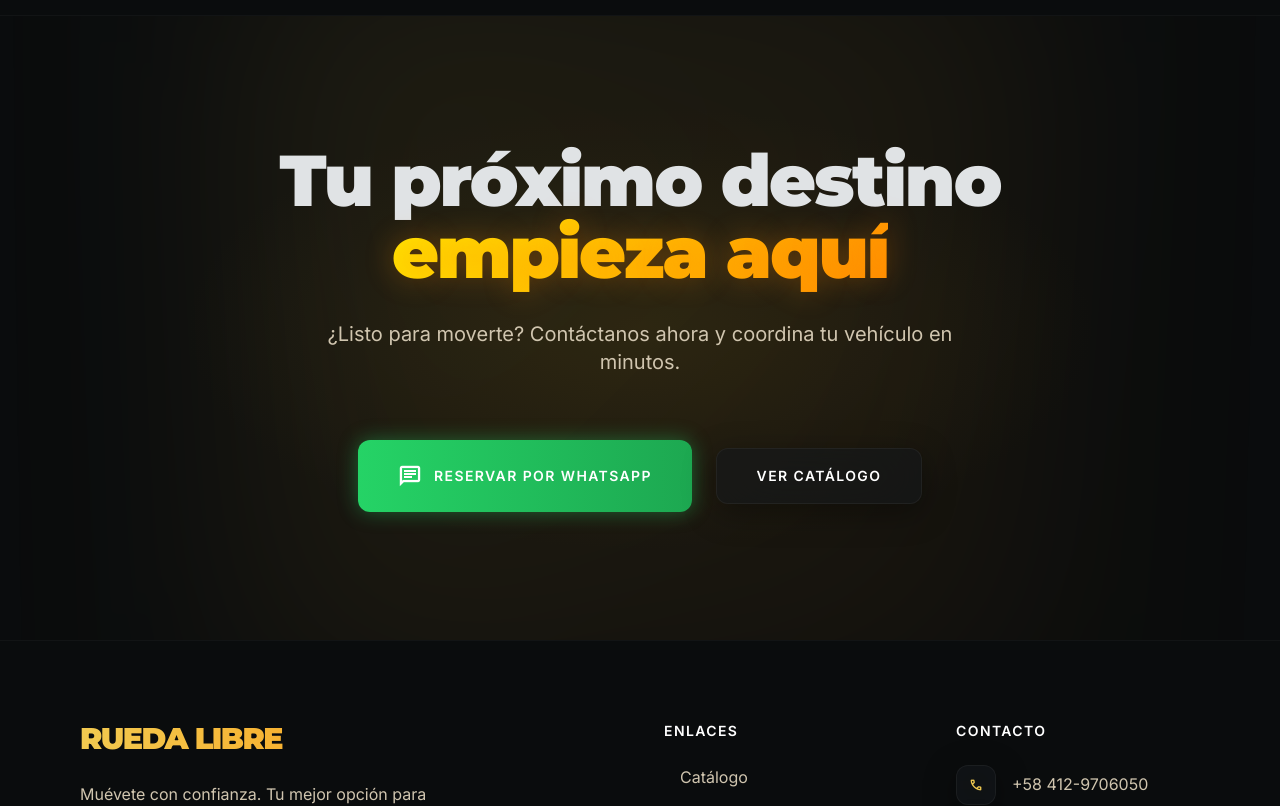
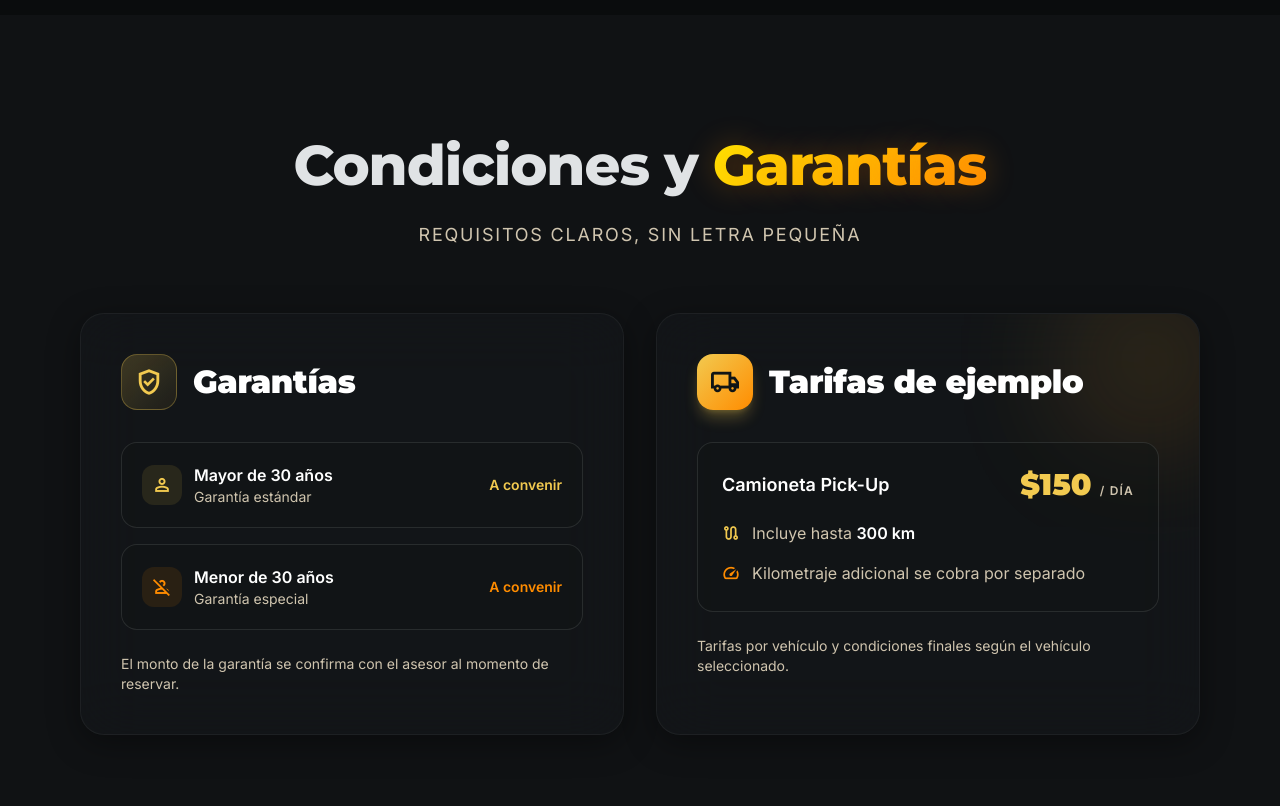
Before and after one commit to Juanito-devv/rueda-libre, a Next.js app: page / in a window 1280 px wide. Shown: the part 6140-6946 px from the top of the page. Built offline with nearby package versions, Linux system fonts and the light colour scheme.

Commit message:
Feature: seccion Condiciones y Garantias (mayor/menor de 30 anos) y tarifa de ejemplo pick-up con kilometraje

```diff
--- a/pages/index.js
+++ b/pages/index.js
@@ -6,6 +6,7 @@ import Benefits from '../src/components/landing/Benefits';
 import StarlinkSection from '../src/components/landing/StarlinkSection';
 import Segments from '../src/components/landing/Segments';
 import HowItWorks from '../src/components/landing/HowItWorks';
+import ConditionsSection from '../src/components/landing/ConditionsSection';
 import CTASection from '../src/components/landing/CTASection';
 import Footer from '../src/components/layout/Footer';
 import WhatsAppButton from '../src/components/layout/WhatsAppButton';
@@ -26,6 +27,7 @@ export default function Home() {
         <StarlinkSection />
         <Segments />
         <HowItWorks />
+        <ConditionsSection />
         <CTASection />
       </main>
       <Footer />
--- /dev/null
+++ b/src/components/landing/ConditionsSection.jsx
@@ -0,0 +1,93 @@
+export default function ConditionsSection() {
+  return (
+    <section className="py-section-gap relative" id="condiciones">
+      <div className="absolute inset-0 bg-surface-container-low/40 -z-10"></div>
+
+      <div className="max-w-container-max mx-auto px-margin-mobile md:px-margin-desktop relative z-10">
+        <div className="text-center mb-16">
+          <h2 className="font-headline-xl text-headline-xl mb-6">
+            Condiciones y <span className="gradient-text">Garantías</span>
+          </h2>
+          <p className="font-body-lg text-body-lg text-on-surface-variant text-lg uppercase tracking-widest">
+            Requisitos claros, sin letra pequeña
+          </p>
+        </div>
+
+        <div className="grid grid-cols-1 md:grid-cols-2 gap-8">
+          <div className="glass-panel rounded-3xl p-10 border border-white/5 relative overflow-hidden">
+            <div className="flex items-center gap-4 mb-8">
+              <div className="w-14 h-14 rounded-2xl bg-gradient-to-br from-primary/20 to-primary/5 border border-primary/30 flex items-center justify-center">
+                <span className="material-symbols-outlined text-primary text-3xl">verified_user</span>
+              </div>
+              <h3 className="font-headline-md text-headline-md text-2xl text-white font-black">Garantías</h3>
+            </div>
+
+            <div className="space-y-4">
+              <div className="flex items-center justify-between gap-4 p-5 bg-surface/50 border border-white/10 rounded-2xl">
+                <div className="flex items-center gap-3">
+                  <div className="w-10 h-10 rounded-full flex items-center justify-center bg-primary/10 text-primary">
+                    <span className="material-symbols-outlined text-xl">person</span>
+                  </div>
+                  <div>
+                    <p className="text-white font-bold">Mayor de 30 años</p>
+                    <p className="text-on-surface-variant text-sm">Garantía estándar</p>
+                  </div>
+                </div>
+                <span className="text-primary font-bold text-sm">A convenir</span>
+              </div>
+
+              <div className="flex items-center justify-between gap-4 p-5 bg-surface/50 border border-white/10 rounded-2xl">
+                <div className="flex items-center gap-3">
+                  <div className="w-10 h-10 rounded-full flex items-center justify-center bg-accent-orange/10 text-accent-orange">
+                    <span className="material-symbols-outlined text-xl">person_off</span>
+                  </div>
+                  <div>
+                    <p className="text-white font-bold">Menor de 30 años</p>
+                    <p className="text-on-surface-variant text-sm">Garantía especial</p>
+                  </div>
+                </div>
+                <span className="text-accent-orange font-bold text-sm">A convenir</span>
+              </div>
+            </div>
+
+            <p className="font-body-md text-on-surface-variant mt-6 text-sm">
+              El monto de la garantía se confirma con el asesor al momento de reservar.
+            </p>
+          </div>
+
+          <div className="glass-panel rounded-3xl p-10 border border-primary/20 relative overflow-hidden">
+            <div className="absolute -top-8 -right-8 w-40 h-40 bg-gradient-to-br from-primary to-accent-orange rounded-full blur-3xl opacity-15"></div>
+
+            <div className="flex items-center gap-4 mb-8 relative z-10">
+              <div className="w-14 h-14 rounded-2xl bg-gradient-to-br from-primary to-accent-orange flex items-center justify-center shadow-lg shadow-primary/30">
+                <span className="material-symbols-outlined text-surface text-3xl">local_shipping</span>
+              </div>
+              <h3 className="font-headline-md text-headline-md text-2xl text-white font-black">Tarifas de ejemplo</h3>
+            </div>
+
+            <div className="bg-surface/50 border border-white/10 rounded-2xl p-6 mb-6 relative z-10">
+              <div className="flex items-center justify-between mb-4">
+                <p className="text-white font-bold text-lg">Camioneta Pick-Up</p>
+                <p className="text-primary font-display-lg text-3xl font-black">$150<span className="text-xs font-label-bold text-on-surface-variant uppercase tracking-widest ml-1"> / día</span></p>
+              </div>
+              <div className="space-y-3">
+                <div className="flex items-center gap-3 text-on-surface-variant font-body-md">
+                  <span className="material-symbols-outlined text-primary text-lg">route</span>
+                  <span>Incluye hasta <span className="text-white font-bold">300 km</span></span>
+                </div>
+                <div className="flex items-center gap-3 text-on-surface-variant font-body-md">
+                  <span className="material-symbols-outlined text-accent-orange text-lg">speed</span>
+                  <span>Kilometraje adicional se cobra por separado</span>
+                </div>
+              </div>
+            </div>
+
+            <p className="font-body-md text-on-surface-variant relative z-10 text-sm">
+              Tarifas por vehículo y condiciones finales según el vehículo seleccionado.
+            </p>
+          </div>
+        </div>
+      </div>
+    </section>
+  );
+}
```
Also changed, not shown: 404.html (+1 -1 lines), booking.html (+1 -1 lines), catalog.html (+1 -1 lines), index.html (+1 -1 lines).
